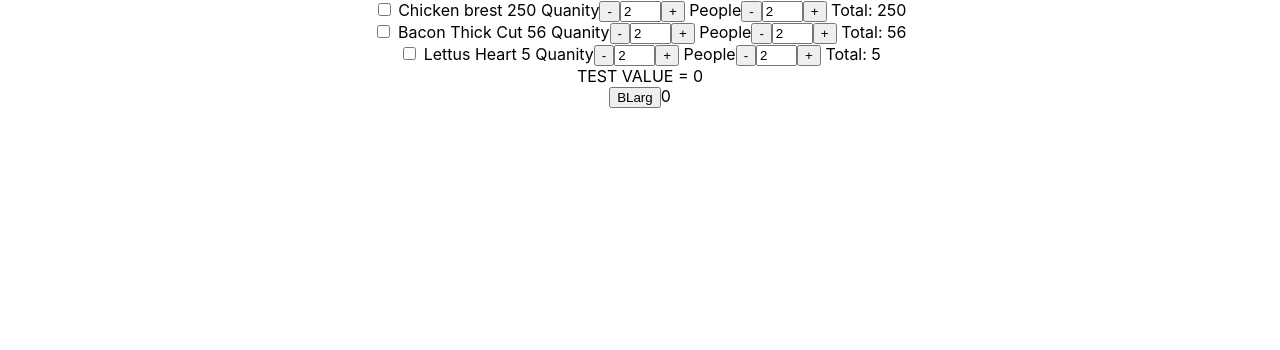
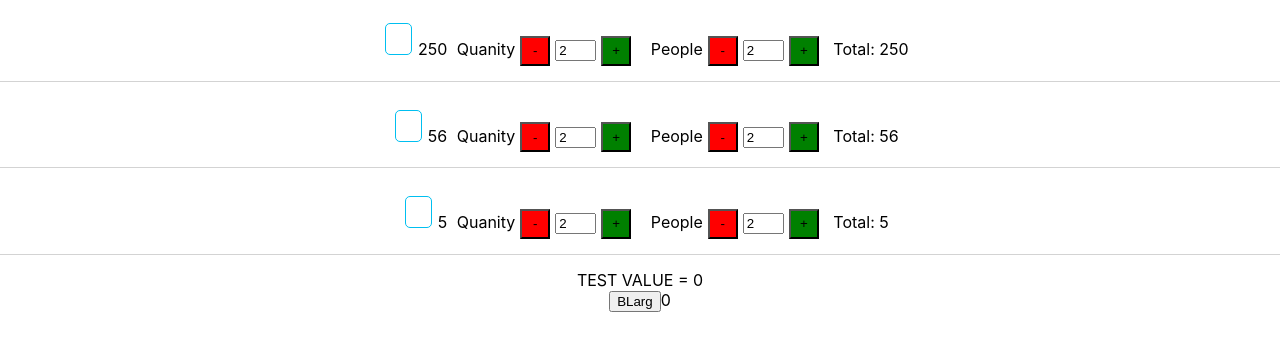
Before and after one commit to Dabea/food-app, a React (Create React App) app: page / in a window 1280 px wide. Shown: the top 350 px of the page. Built offline with nearby package versions, Linux system fonts and the light colour scheme.

Commit message:
added styles

```diff
--- a/src/App.js
+++ b/src/App.js
@@ -35,7 +35,8 @@ class App extends Component {
    getToalCalories = () => {
     let total = 0;
     this.state.activeFoodList.forEach(element => {
-      total =  total +element.calories
+      let addNewCalories = (element.calories * element.quanity / element.peopleShareing)
+      total =  total + addNewCalories
     });
 
 
--- a/src/componets/FoodItem.js
+++ b/src/componets/FoodItem.js
@@ -1,4 +1,5 @@
 import React from "react";
+import './foodItemStyle.css';
 
 class FoodItem extends React.Component{
 
@@ -40,21 +41,22 @@ class FoodItem extends React.Component{
 
     render(){
         return(
-            <div>
-                <input checked={this.state.active} onClick={() => this.sendTotalCalories() } type="checkbox" />
-                <label> { this.props.food } </label>
+            <div class="food-item-row ">
+                <input class="checkbox" checked={this.state.active} onClick={() => this.sendTotalCalories() } type="checkbox" />
+                <label> { this.props.food.food } </label>
                 <label> {this.props.calories} </label>
-                <span> Quanity
-                    <button class="subBtn" onClick={() =>  this.state.quanity > 0 ? this.decreaseValue("quanity") :false } > - </button>
+                <span class="food-item-spacer" > Quanity
+                    <button class="subBtn food-item-button" onClick={() =>  this.state.quanity > 0 ? this.decreaseValue("quanity") :false } > - </button>
                      <input size="2" name="quanity" onChange={ this.handleChange}  value={this.state.quanity} />
-                     <button class="addBtn" onClick={() => this.increaseValue("quanity")} > + </button>
+                     <button class="addBtn food-item-button " onClick={() => this.increaseValue("quanity")} > + </button>
                 </span>
-                <span> People
-                    <button class="subBtn" onClick={() => this.state.peopleShareing > 1 ?  this.decreaseValue("peopleShareing"): false } > - </button>
+                <span class="food-item-spacer" > People
+                    <button class="subBtn food-item-button" onClick={() => this.state.peopleShareing > 1 ?  this.decreaseValue("peopleShareing"): false } > - </button>
                     <input size="2" name="peopleShareing"  onChange={ this.handleChange} value={this.state.peopleShareing} />
-                    <button class="addbtn" onClick={() => this.increaseValue("peopleShareing")}  > + </button>
+                    <button class="addBtn food-item-button" onClick={() => this.increaseValue("peopleShareing")}  > + </button>
                 </span>
                 <label> Total: {this.state.totalCalories} </label>
+
             </div>
         );
     }
--- /dev/null
+++ b/src/componets/foodItemStyle.css
@@ -0,0 +1,55 @@
+.food-item-row{
+    margin-top:10px;
+    margin-bottom:15px;
+    padding: 10px;
+    border-bottom: 1px solid lightgray;
+
+}
+
+.food-item-spacer {
+    padding:5px;
+}
+
+.food-item-button {
+    width: 30px;
+    height: 30px;
+    margin: 5px;
+}
+
+.addBtn{
+    background: green;
+}
+
+.subBtn{
+    background: red;
+}
+
+.checkbox:after {
+    content: " ";
+    background-color: #fff;
+    display: inline-block;
+    margin-left: 10px;
+    padding-bottom: 5px;
+    color: #00BFF0;
+    width: 22px;
+    height: 25px;
+    visibility: visible;
+    border: 1px solid #00BFF0;
+    padding-left: 3px;
+    border-radius: 5px;
+}
+
+.checkbox{
+    width: 30px;
+    height: 30px;
+    margin-right: 8px;
+    cursor: pointer;
+    font-size: 17px;
+    visibility: hidden;
+}
+
+.checkbox:checked:after {
+    content: "\2714";
+    padding: -5px;
+    font-weight: bold;
+  }
```
